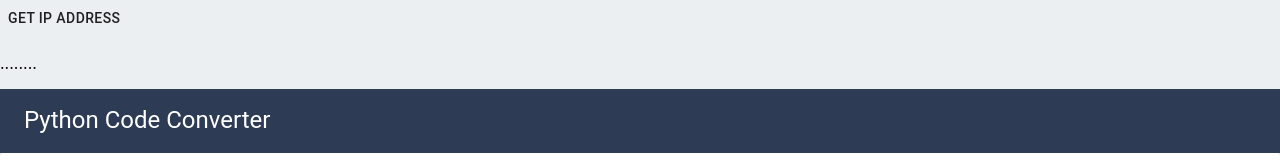
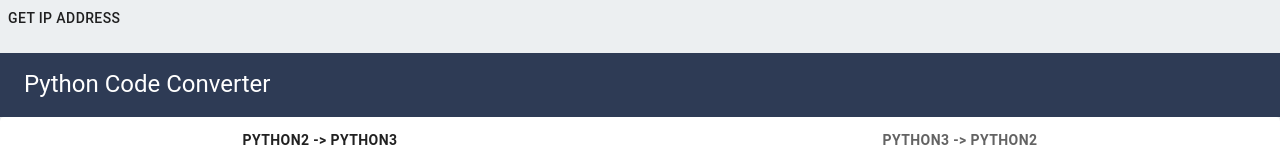
Before and after one commit to pragyan-satapathy/PyCodeConverter, a React (Create React App) app: page / in a window 1280 px wide. Shown: the top 160 px of the page. Built offline with nearby package versions, Linux system fonts and the light colour scheme.

Commit message:
entire ip object send

```diff
--- a/src/App.js
+++ b/src/App.js
@@ -101,9 +101,9 @@
       const response = await fetch('https://api.pycodeconverter.com/myip', {
         method: 'GET',
       });
-      const data = await response.json()
+      const data = await response.text()
 
-      const final_res = data.ip
+      const final_res = data
       this.setState({ ip: final_res });
       console.log("IP",this.state.ip)
     } catch (error) {
@@ -116,7 +116,7 @@
     return (
       <Box style={{ background: '#eceff1', height: '100vh' }}>
         <Button onClick={this.getIP}>GET IP ADDRESS</Button>
-        <p>{this.state.ip[0]}........{this.state.ip[1]}</p>
+        <p>{this.state.ip}</p>
         <Toolbar style={{ background: '#2E3B55',color: 'white' }}>
           <Typography variant="h5">Python Code Converter</Typography>
         </Toolbar>
```
